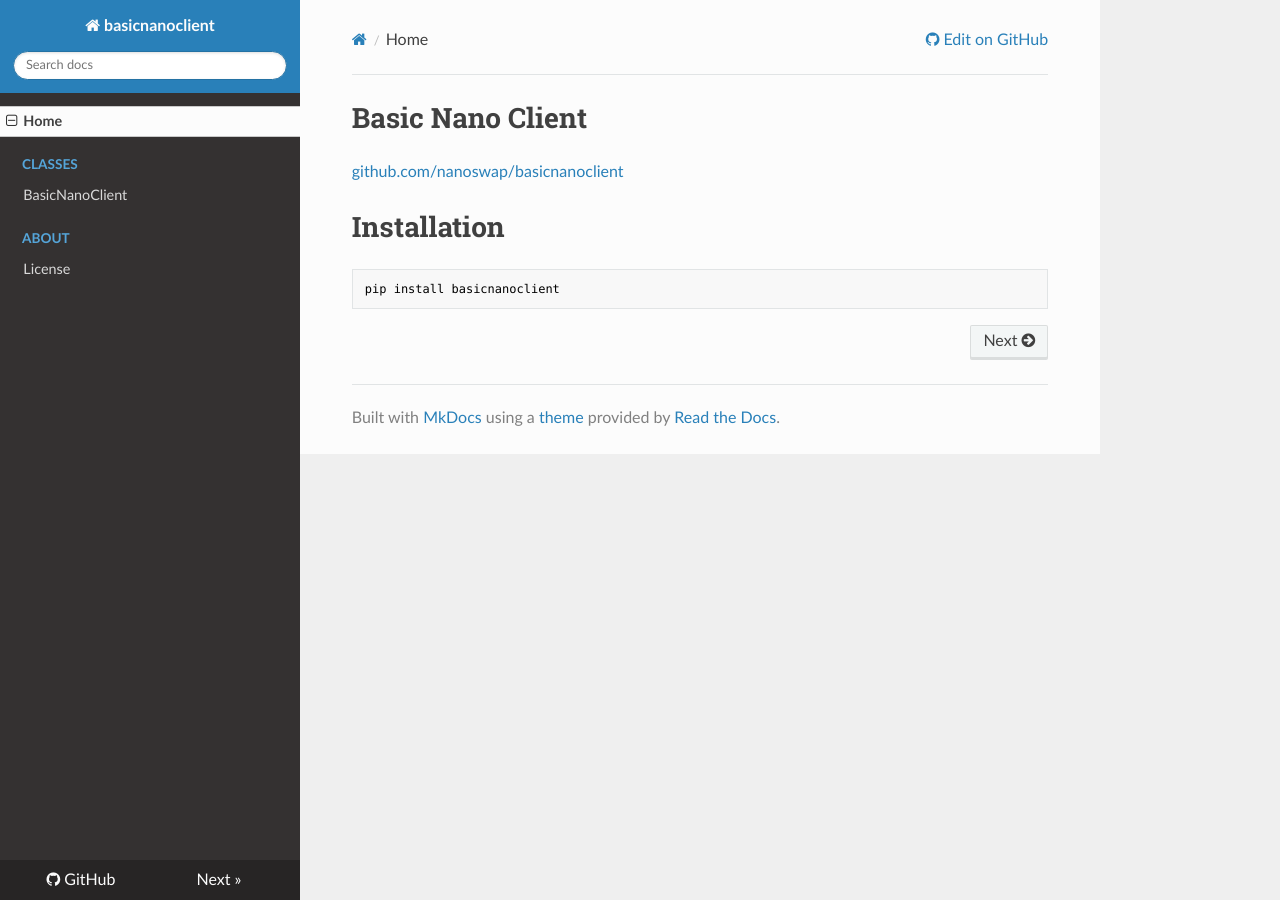
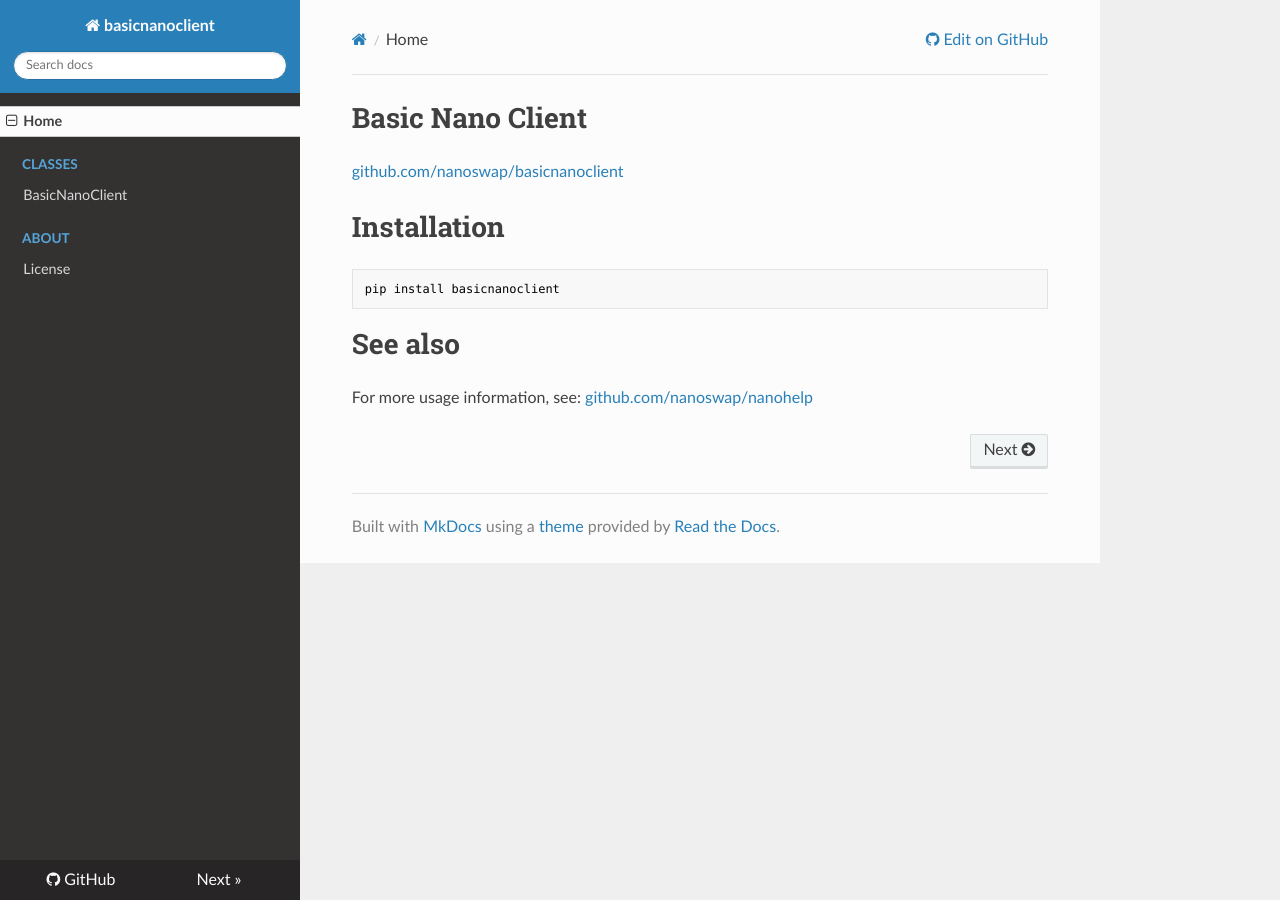
Before and after one commit to nanoswap/basicnanoclient, an MkDocs documentation site: the page built from docs/index.md, in a window 1280 px wide. Built offline with MkDocs 1.6.1, drawn with Linux system fonts in a browser that asks for light colours; nearby versions of some CDN libraries.

Commit message:
docs update

````diff
--- a/docs/index.md
+++ b/docs/index.md
@@ -7,3 +7,8 @@
 ```
 pip install basicnanoclient
 ```
+
+# See also
+
+For more usage information, see:
+[github.com/nanoswap/nanohelp](https://github.com/nanoswap/nanohelp)
````
